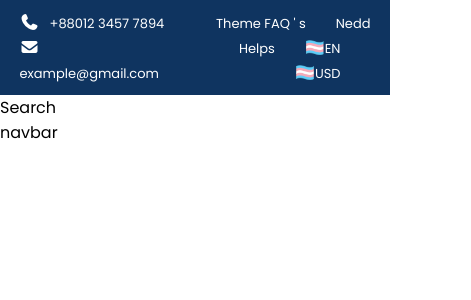
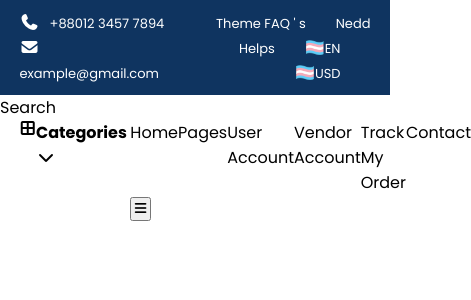
Before and after one commit to 7alexandree7/E-commerceGork, a React (Vite) app: page / in a window 390 px wide. Shown: the top 300 px of the page, 471 px wide, since content can reach past the window. Built offline with nearby package versions, Linux system fonts and the light colour scheme.

Commit message:
first breakpoint

```diff
--- a/package.json
+++ b/package.json
@@ -11,7 +11,9 @@
   },
   "dependencies": {
     "react": "^19.1.0",
-    "react-dom": "^19.1.0"
+    "react-dom": "^19.1.0",
+    "react-router": "^7.7.1",
+    "react-router-dom": "^7.7.1"
   },
   "devDependencies": {
     "@eslint/js": "^9.30.1",
--- a/src/components/layout/Header/NavBar/NavBar.jsx
+++ b/src/components/layout/Header/NavBar/NavBar.jsx
@@ -1,11 +1,37 @@
+
 import './NavBar.css'
-import React from 'react'
+import { useState } from 'react'
 
 const NavBar = () => {
+
+  const [moblieMenu, setMoblieMenu] = useState(false)
+
   return (
-    <div>
-      navbar
-    </div>
+    <section className='header'>
+      <div className='container d_flex'>
+
+        <div className='categories d_flex'>
+          <span className='fa-solid fa-border-all'></span>
+          <h4>Categories <i className='fa fa-chevron-down'></i></h4>
+        </div>
+
+        <nav className='navlink'>
+          <ul className={moblieMenu ? 'nav-links-MoblieMenu' : 'link f_flex capitalize'}>
+            <li>Home</li>
+            <li>Pages</li>
+            <li>User Account</li>
+            <li>Vendor Account</li>
+            <li>Track My Order</li>
+            <li>Contact</li>
+          </ul>
+
+          <button onClick={() => setMoblieMenu(!moblieMenu)} className='toogle'>
+            {moblieMenu ? <i className='fas fa-times close home-btn'></i> : <i className='fas fa-bars open'></i>}
+          </button>
+        </nav>
+
+      </div>
+    </section>
   )
 }
 
```
Also changed, not shown: 1 other file (tests, documents, lock files or other folders).
